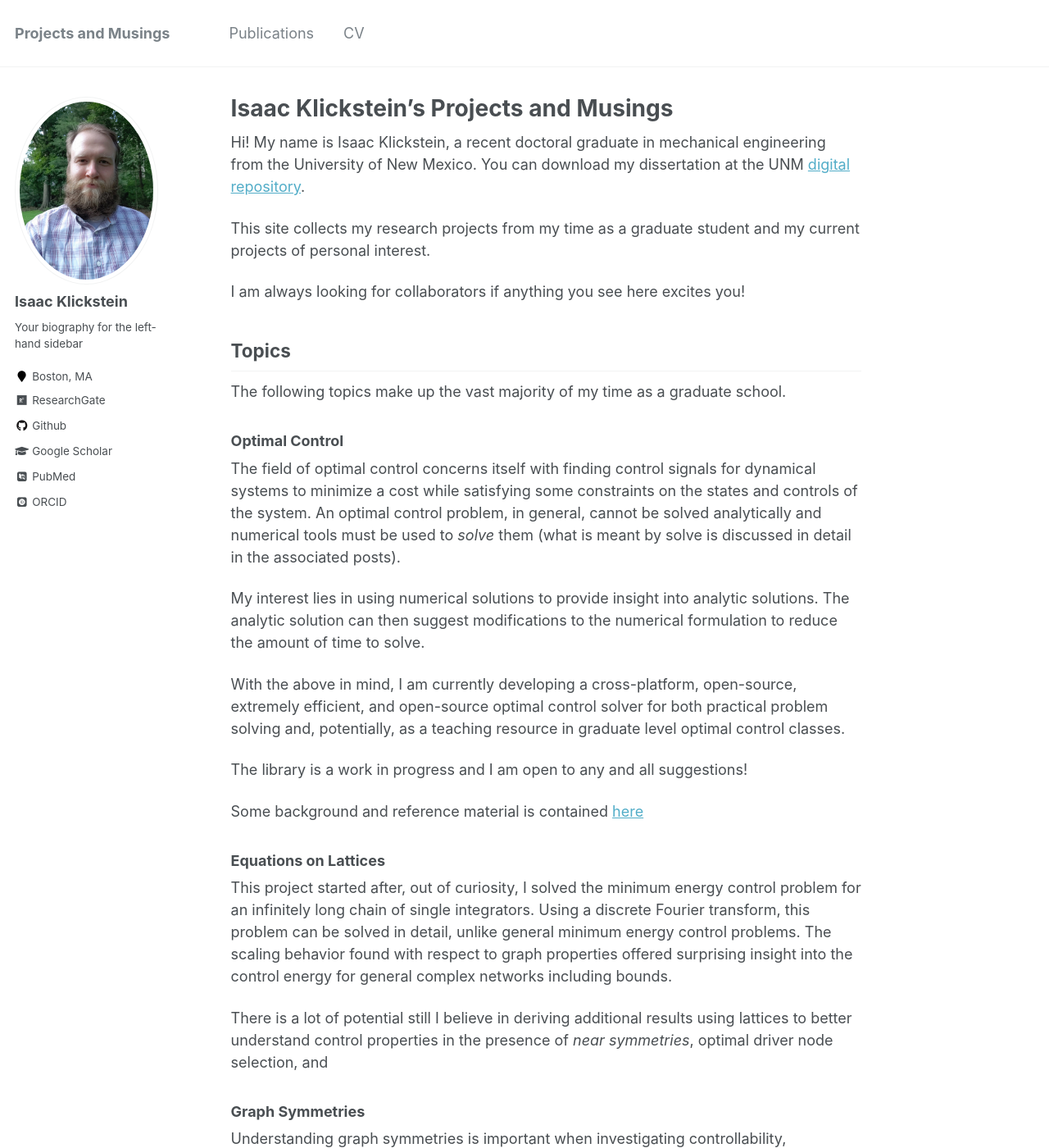
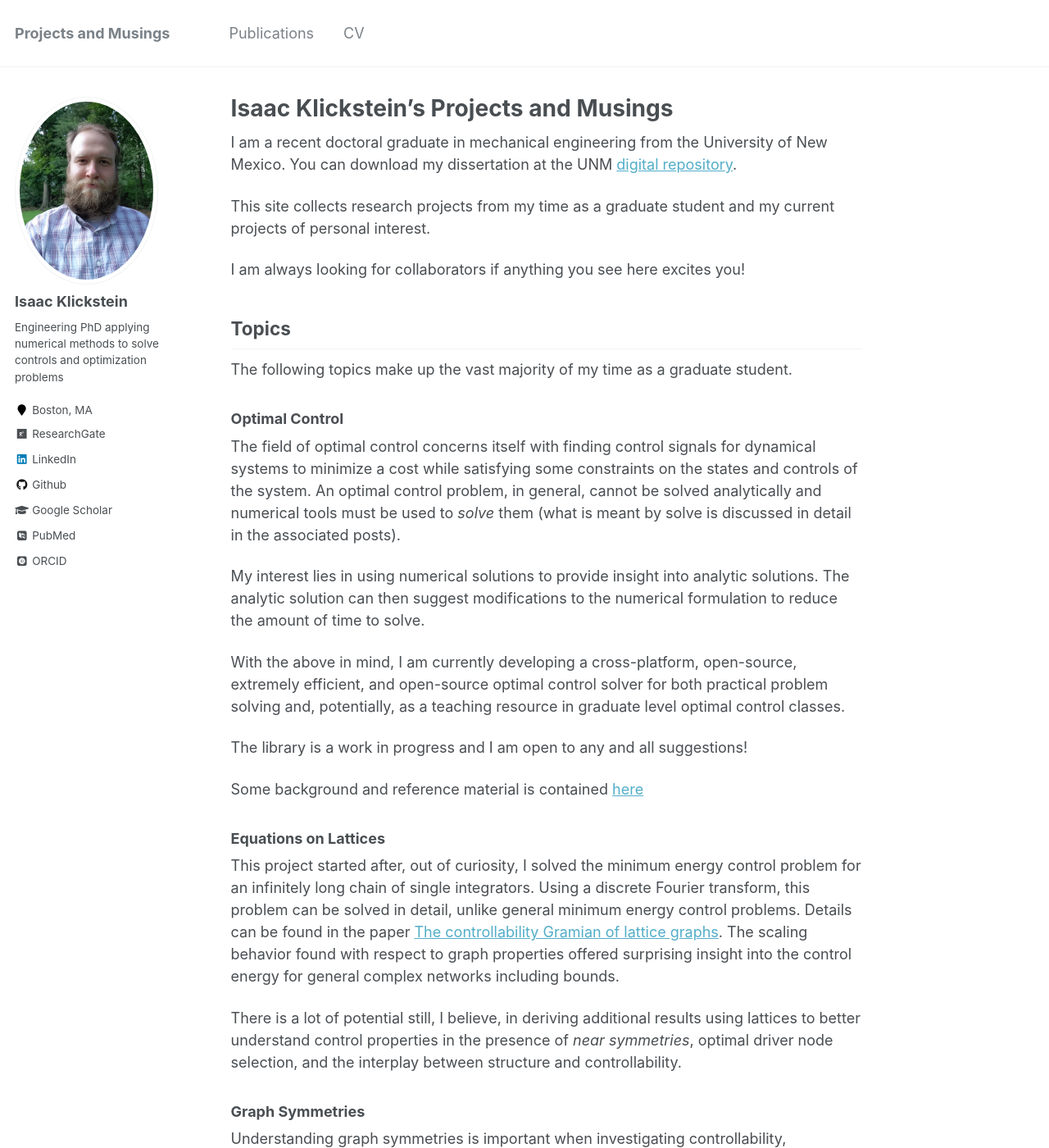
Before and after one commit to iklick/iklick.github.io, a Jekyll site: the page built from _pages/about.md, in a window 1280 px wide and 1400 px high. Shown: the whole window at 82% size. Built offline with Jekyll 4.4.1, drawn with Linux system fonts in a browser that asks for light colours; some web fonts are replaced.

Commit message:
updated landing page

```diff
--- a/_config.yml
+++ b/_config.yml
@@ -82,7 +82,7 @@ analytics:
 author:
   name             : "Isaac Klickstein"
   avatar           : "klickstein_headshot.jpg"
-  bio              : "Your biography for the left-hand sidebar"
+  bio              : "Engineering PhD applying numerical methods to solve controls and optimization problems"
   location         : "Boston, MA"
   employer         :
   pubmed           : "https://pubmed.ncbi.nlm.nih.gov/?term=isaac+klickstein"
@@ -102,7 +102,7 @@ author:
   instagram        :
   impactstory      : #"https://profiles.impactstory.org/u/xxxx-xxxx-xxxx-xxxx"
   lastfm           :
-  linkedin         :
+  linkedin         : "https://www.linkedin.com/in/iklick/"
   orcid            : "https://orcid.org/0000-0002-6830-8154"
   pinterest        :
   soundcloud       :
--- a/_pages/about.md
+++ b/_pages/about.md
@@ -8,16 +8,16 @@ redirect_from:
   - /about.html
 ---
 
-Hi! My name is Isaac Klickstein, a recent doctoral graduate in mechanical engineering from the University of New Mexico.
+I am a recent doctoral graduate in mechanical engineering from the University of New Mexico.
 You can download my dissertation at the UNM [digital repository](https://digitalrepository.unm.edu/me_etds/181/).
 
-This site collects my research projects from my time as a graduate student and my current projects of personal interest.
+This site collects research projects from my time as a graduate student and my current projects of personal interest.
 
 I am always looking for collaborators if anything you see here excites you!
 
 ## Topics
 
-The following topics make up the vast majority of my time as a graduate school.
+The following topics make up the vast majority of my time as a graduate student.
 
 ### Optimal Control
 
@@ -37,9 +37,10 @@ Some background and reference material is contained [here](/optimalcontrol/)
 
 This project started after, out of curiosity, I solved the minimum energy control problem for an infinitely long chain of single integrators.
 Using a discrete Fourier transform, this problem can be solved in detail, unlike general minimum energy control problems.
+Details can be found in the paper [The controllability Gramian of lattice graphs](https://www.sciencedirect.com/science/article/pii/S0005109820300315?casa_token=odFFeqiLAzwAAAAA:PshF6UjlYAPORo85U7p-BCdYh4Xbi6XX17xXLLxRI6Dgydl06QR7yHDrr8Oz1_xfmg6RwN7ESVlq).
 The scaling behavior found with respect to graph properties offered surprising insight into the control energy for general complex networks including bounds.
 
-There is a lot of potential still I believe in deriving additional results using lattices to better understand control properties in the presence of _near symmetries_, optimal driver node selection, and
+There is a lot of potential still, I believe, in deriving additional results using lattices to better understand control properties in the presence of _near symmetries_, optimal driver node selection, and the interplay between structure and controllability.
 
 ### Graph Symmetries
 
```
